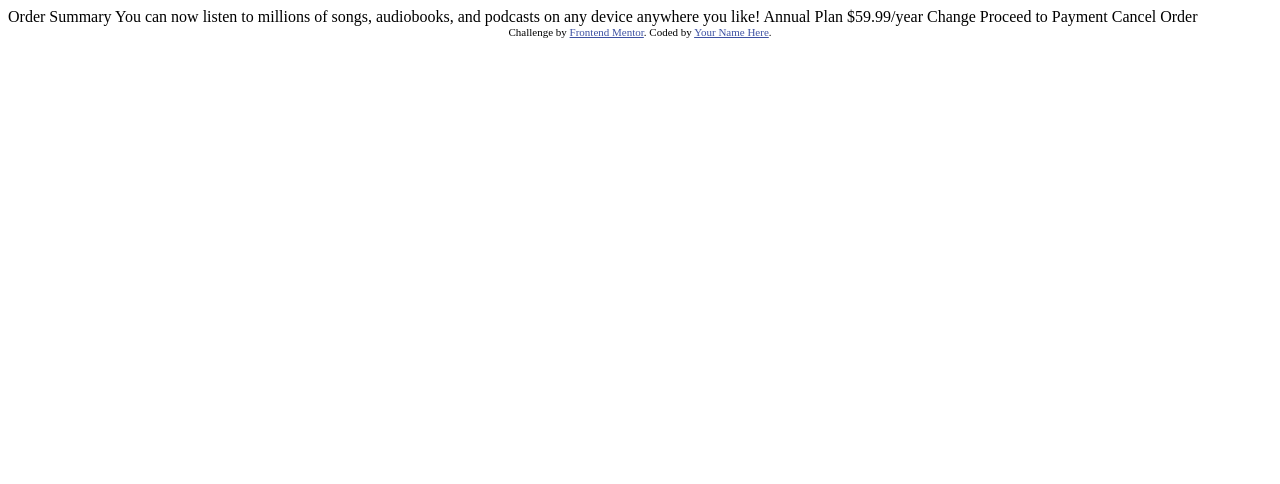
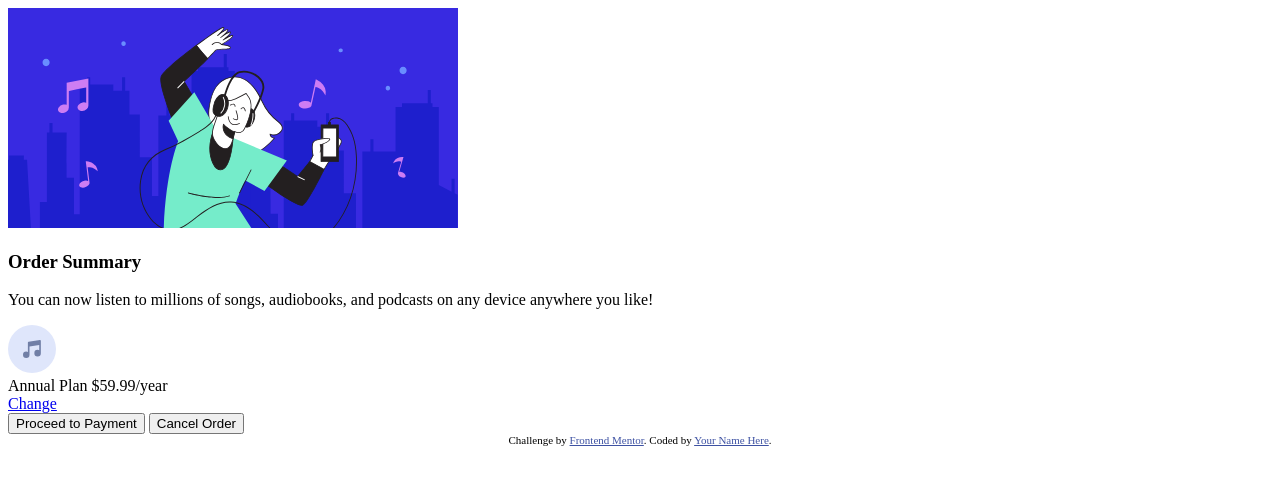
Before and after one commit to baroxFPTU/order-summary-component-main-frontendmentor, a plain HTML site: page index.html in a window 1280 px wide. Drawn offline with Linux system fonts and the light colour scheme.

Commit message:
Setup scss & basic HTML structure

```diff
--- a/index.html
+++ b/index.html
@@ -1,37 +1,74 @@
 <!DOCTYPE html>
 <html lang="en">
   <head>
-  <meta charset="UTF-8">
-  <meta name="viewport" content="width=device-width, initial-scale=1.0"> <!-- displays site properly based on user's device -->
+    <meta charset="UTF-8" />
+    <meta name="viewport" content="width=device-width, initial-scale=1.0" />
+    <!-- displays site properly based on user's device -->
 
-  <link rel="icon" type="image/png" sizes="32x32" href="./images/favicon-32x32.png">
+    <link
+      rel="icon"
+      type="image/png"
+      sizes="32x32"
+      href="./images/favicon-32x32.png"
+    />
 
     <title>Frontend Mentor | Order summary card</title>
 
     <!-- Feel free to remove these styles or customise in your own stylesheet 👍 -->
     <style>
-    .attribution { font-size: 11px; text-align: center; }
-    .attribution a { color: hsl(228, 45%, 44%); }
+      .attribution {
+        font-size: 11px;
+        text-align: center;
+      }
+      .attribution a {
+        color: hsl(228, 45%, 44%);
+      }
     </style>
   </head>
   <body>
-
-  Order Summary
-
-  You can now listen to millions of songs, audiobooks, and podcasts on any
-  device anywhere you like!
-
-  Annual Plan
-  $59.99/year
-
-  Change
-
-  Proceed to Payment
-  Cancel Order
+    <div class="card">
+      <div class="card-top">
+        <img src="./images/illustration-hero.svg" alt="" />
+      </div>
+      <div class="card-bottom">
+        <h3 class="card-bottom__title">Order Summary</h3>
+        <p class="card-bottom__description">
+          You can now listen to millions of songs, audiobooks, and podcasts on
+          any device anywhere you like!
+        </p>
+        <div class="plan">
+          <div>
+            <div class="plan__icon">
+              <svg xmlns="http://www.w3.org/2000/svg" width="48" height="48">
+                <g fill="none" fill-rule="evenodd">
+                  <circle cx="24" cy="24" r="24" fill="#DFE6FB" />
+                  <path
+                    fill="#717FA6"
+                    fill-rule="nonzero"
+                    d="M32.574 15.198a.81.81 0 00-.646-.19L20.581 16.63a.81.81 0 00-.696.803V26.934a3.232 3.232 0 00-1.632-.44A3.257 3.257 0 0015 29.747 3.257 3.257 0 0018.253 33a3.257 3.257 0 003.253-3.253v-8.37l9.726-1.39v5.327a3.232 3.232 0 00-1.631-.441 3.257 3.257 0 00-3.254 3.253 3.257 3.257 0 003.254 3.253 3.257 3.257 0 003.253-3.253V15.81a.81.81 0 00-.28-.613z"
+                  />
+                </g>
+              </svg>
+            </div>
+            <div class="plan__content">
+              <span class="plan__name plan__name-bold">Annual Plan</span>
+              <span class="plan__price">$59.99/year</span>
+            </div>
+          </div>
+          <div>
+            <a href="#" class="plan__option"> Change </a>
+          </div>
+        </div>
+        <button class="btn btn-primary">Proceed to Payment</button>
+        <button class="btn">Cancel Order</button>
+      </div>
+    </div>
 
     <div class="attribution">
-    Challenge by <a href="https://www.frontendmentor.io?ref=challenge" target="_blank">Frontend Mentor</a>.
-    Coded by <a href="#">Your Name Here</a>.
+      Challenge by
+      <a href="https://www.frontendmentor.io?ref=challenge" target="_blank"
+        >Frontend Mentor</a
+      >. Coded by <a href="#">Your Name Here</a>.
     </div>
   </body>
 </html>
--- /dev/null
+++ b/styles/scss/base/_index.scss
@@ -0,0 +1,3 @@
+@forward "../base/reset";
+@forward "../base/color";
+@forward "../base/typography";
--- /dev/null
+++ b/styles/scss/base/_reset.scss
@@ -0,0 +1,32 @@
+html {
+  box-sizing: border-box;
+}
+* {
+  margin: 0;
+  padding: 0;
+}
+*,
+*:before,
+*:after {
+  box-sizing: border-box;
+}
+input,
+textarea,
+select,
+button {
+  outline: none;
+}
+input {
+  line-height: normal;
+}
+label,
+button {
+  cursor: pointer;
+}
+a {
+  text-decoration: none;
+}
+img {
+  display: block;
+  max-width: 100%;
+}
--- /dev/null
+++ b/styles/scss/main.scss
@@ -0,0 +1,2 @@
+@use "./utils";
+@use "./base";
--- /dev/null
+++ b/styles/scss/utils/_functions.scss
@@ -0,0 +1,6 @@
+@use "sass:math";
+
+// Source: https://css-tricks.com/snippets/sass/px-to-em-functions/
+@function rem($pixels, $context: 16) {
+  @return (math.div($pixels, $context)) * 1rem;
+}
--- /dev/null
+++ b/styles/scss/utils/_index.scss
@@ -0,0 +1,2 @@
+@forward "../abstracts/functions";
+@forward "../abstracts/mixins";
```
Also changed, not shown: Notes.md (added, +19 -0 lines), style-guide.md (+1 -0 lines), styles/scss/utils/_mixins.scss (added, +22 -0 lines), README-template.md, styles/scss/base/_color.scss (added), styles/scss/base/_typography.scss (added). Lines whose indentation alone changed are shown as unchanged.
